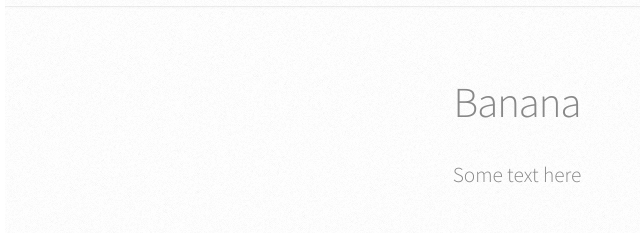
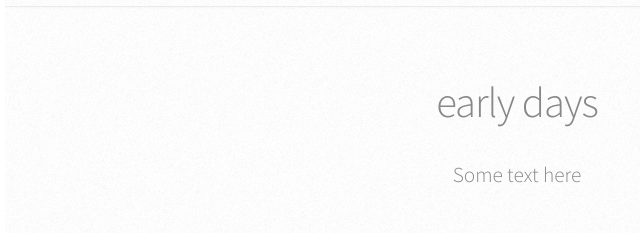
Before and after one commit to berthelemy/bourgeal2, a website: page index.html in a window 1280 px wide. Shown: the part 6848-7081 px from the top of the page, 251-891 px from the left. Drawn offline with Linux system fonts and the light colour scheme; some packages are replaced by stand-ins of ours; a script that the page names is missing.

Commit message:
Update index.html

```diff
--- a/index.html
+++ b/index.html
@@ -276,11 +276,11 @@
 					</div>
 				</section>
 
-				<section id="banana" class="six">
+				<section id="early days" class="six">
 						<div class="container">
 
 							<header>
-								<h2 class="alt">Banana</h2>
+								<h2 class="alt">early days</h2>
 								<p>Some text here</p>
 							</header>
 
```
